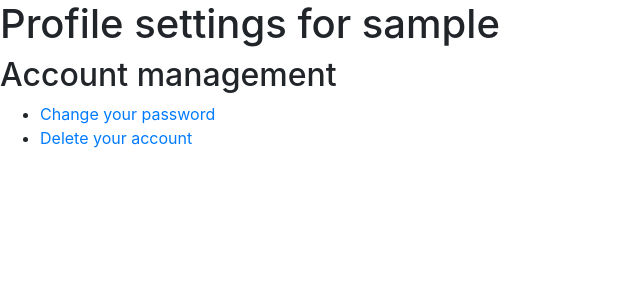
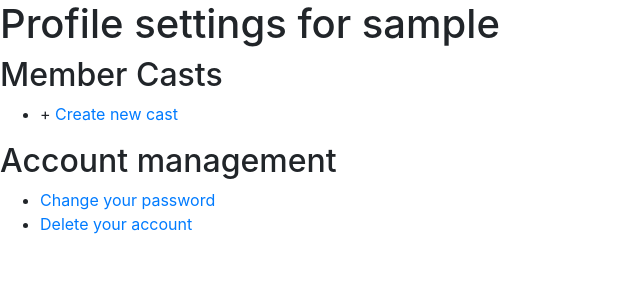
Before and after one commit to devdupont/Rocky-Rollcall, a Django app: page /user/settings in a window 1280 px wide. Shown: the part 66-366 px from the top of the page, without its empty margins (0-640 px from the left). Run offline with Django 3.2, Linux system fonts and the light colour scheme; the visitor is signed in with stand-in values (Sample User, id 1); data that the repository does not hold is empty; parts of the project's set-up code (start-up, migrations or seed data) failed here and were passed over; some libraries are stand-ins or nearby versions.

Commit message:
List casts in settings and home

```diff
--- a/landingpage/templates/landingpage/landingpage.html
+++ b/landingpage/templates/landingpage/landingpage.html
@@ -10,5 +10,11 @@
 <div class="content container">
     <h1>Welcome to Rocky Rollcall!</h1>
     <p>Find your nearest cast or create your cast's about page</p>
+    <h2>Available Casts</h2>
+    <ul>
+        {% for cast in casts %}
+        <li><a href="{% url 'cast_home' slug=cast.slug %}">{{ cast.name }}</a></li>
+        {% endfor %}
+    </ul>
 </div>
 {% endblock %}
--- a/templates/base.html
+++ b/templates/base.html
@@ -13,15 +13,7 @@
                 {% include 'include/topbar.html' %}
             {% endblock %}
         </div>
-        {% if messages %}
-        <div>
-            <ul class="messages">
-                {% for message in messages %}
-                <li {% if message.tags %}class="{{ message.tags }}"{% endif %}>{{ message }}</li>
-                {% endfor %}
-            </ul>
-        </div>
-        {% endif %}
+        {% include 'include/messages.html' %}
         <div>
             {% block content %}
             {% endblock %}
--- /dev/null
+++ b/templates/include/messages.html
@@ -0,0 +1,9 @@
+{% if messages %}
+<div>
+    <ul class="messages">
+        {% for message in messages %}
+        <li {% if message.tags %}class="{{ message.tags }}"{% endif %}>{{ message }}</li>
+        {% endfor %}
+    </ul>
+</div>
+{% endif %}
--- /dev/null
+++ b/userprofile/templates/userprofile/include/member_casts.html
@@ -0,0 +1,10 @@
+<div>
+    <h2>Member Casts</h2>
+    <ul>
+        {% for cast in user.profile.managed_casts.all %}
+        <li><a href="{% url 'cast_home' slug=cast.slug %}">{{ cast.name }}</a></li>
+        {% endfor %}
+        <li>+ <a href="{% url 'cast_new' %}">Create new cast</a></li>
+    </ul>
+
+</div>
--- a/userprofile/templates/userprofile/settings.html
+++ b/userprofile/templates/userprofile/settings.html
@@ -3,6 +3,7 @@
 {% block content %}
 <div>
     <h1>Profile settings for {{ user.username }}</h1>
+    {% include 'userprofile/include/member_casts.html' %}
     <h2>Account management</h2>
     <ul>
         <li><a href="{% url 'password_change' %}">Change your password</a></li>
```
Also changed, not shown: landingpage/views.py (+5 -3 lines).
